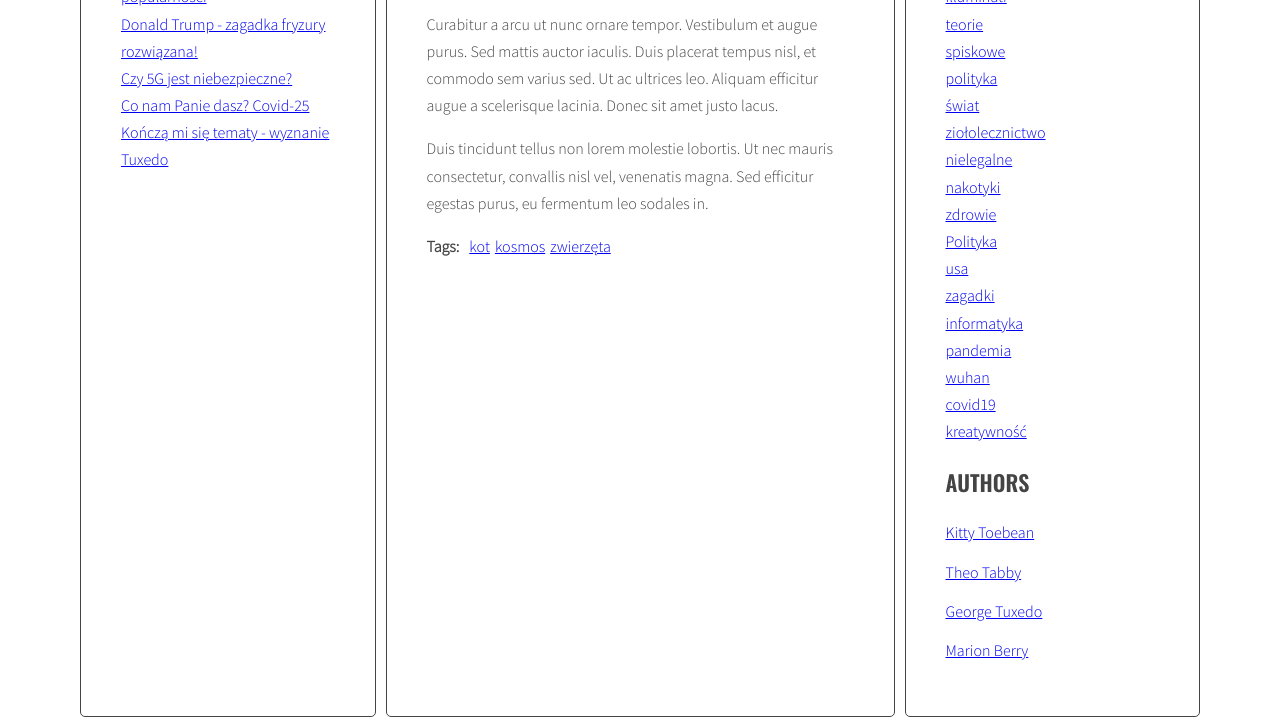
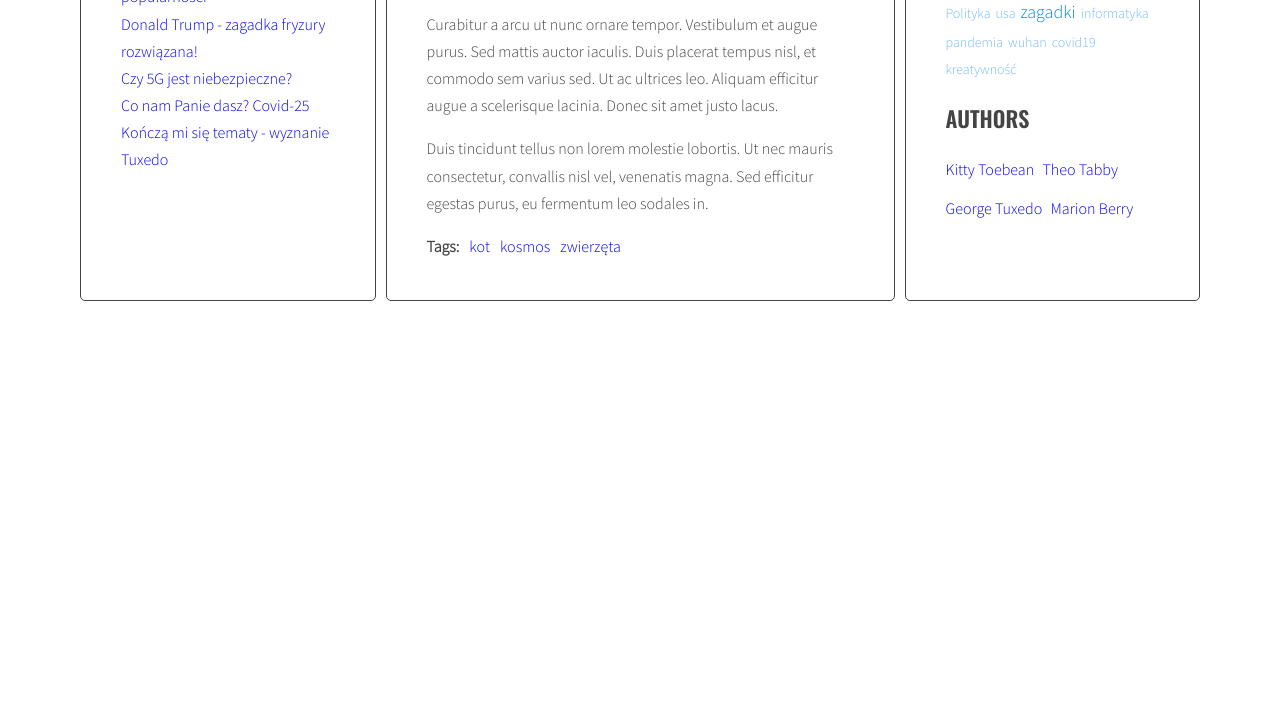
Before and after one commit to villemo90/javascript-blog, a website: page index.html in a window 1280 px wide. Shown: the part 538-1263 px from the top of the page. After the commit the page ends 847 px from the top, so only its background shows below. Drawn offline with nearby package versions, Linux system fonts and the light colour scheme.

Commit message:
Add tag cloud

```diff
--- a/index.html
+++ b/index.html
@@ -31,7 +31,7 @@
             </ul>
           </div>
         </article>
-        <article class="post" id="article-2" data-tags="ziemia teorie_spiskowe nwo" data-author="by Marion Berry">
+        <article class="post" id="article-2" data-tags="kot teorie_spiskowe nwo" data-author="by Marion Berry">
           <h3 class="post-title">Teoria płaskiej ziemi</h3>
           <p class="post-author"></p>
           <div class="post-content">
--- a/js/script.js
+++ b/js/script.js
@@ -44,7 +44,7 @@ const optArticleSelector = '.post',
   optTitleListSelector = '.titles',
   optArticleTagsSelector = '.post-tags .list',
   optArticleAuthorSelector = '.post-author',
-  optTagsListSelector = '.tags .list',
+  optTagsListSelector = '.tags.list',
   optCloudClassCount = 5,
   optCloudClassPrefix = 'tag-size-';
 
@@ -80,22 +80,34 @@ generateTitleLinks();
 // TAGS //
 
 function calculateTagsParams (tags){
-  const params = {max:0, min:999999};
 
-  for(let tag in tags){
-    if(tags[tag] > params.max){
-        params.max = tags[tag];
+  const params = {
+    max: 0,
+    min: 999999,
+  };
+
+  for (let tag in tags) {
+    console.log(tag + ' is used ' + tags[tag] + ' times');
+    if (tags[tag] > params.max) {
+      params.max = tags[tag];
     }
-    if(tags[tag] < params.min){
-        params.min = tags[tag];
+    if (tags[tag] < params.min) {
+      params.min = tags[tag];
     }
   }
-  return (params);
+  return params;
 }
 
-function calculateTagClass (count , params) {
-  console.log('calculateTagClass function is called')
-
+function calculateTagClass(count, params){
+  const normalizedCount = count - params.min;
+  console.log(normalizedCount);
+  const normalizedMax = params.max - params.min;
+  console.log(normalizedMax);
+  const percentage = normalizedCount / normalizedMax;
+  console.log(percentage);
+  const classNumber = Math.floor( percentage * (optCloudClassCount - 1) + 1);
+  console.log(optCloudClassPrefix + classNumber);
+  return optCloudClassPrefix + classNumber;
 }
 
 
@@ -136,7 +148,7 @@ function generateTags(){
   /* END LOOP: for every article: */
 
   /* [NEW] find list of tags in right column */
-  const tagList = document.querySelector('.tags');
+  const tagList = document.querySelector(optTagsListSelector);
 
 
   /* [NEW] create variable for all links HTML code */
@@ -145,15 +157,12 @@ function generateTags(){
   /* NEW START LOOP: for each tag in allTags */
     for(let tag in allTags){
     /* NEW generate code of a link and add it to allTagsHTML*/
-      const tagLinkHTML = '<li><a href="#tag=' + tag + '" class="' + calculateTagClass(allTags[tag], tagsParams) + '"' + '">' + tag + '</a></li>';
+      const tagLinkHTML = '<li><a href="#tag-' + tag + '" class="' + calculateTagClass(allTags[tag], tagsParams) + '"' + '">' + tag + '</a></li>';
       //allTagsHTML += `<li><a href="#tag- ${tag}"><span>${tag} (${allTags[tag]})</span></a></li>`
       allTagsHTML += tagLinkHTML;
     }
-  /* NEW END LOOP: for ach tag in allTagsHTML */
-  /* NEW add html from allTagsHTML to tagList */
   tagList.innerHTML = allTagsHTML;
 }
-
 generateTags();
 
 
--- a/sass/_base.scss
+++ b/sass/_base.scss
@@ -43,6 +43,14 @@
   .active {
     font-weight: bold;
   }
+
+  li {
+    display: inline-block;
+    padding-right: 5px;
+    a {
+      text-decoration: none;
+    }
+  }
 }
 
 .list-horizontal {
@@ -79,3 +87,30 @@
     margin: 0 10px 0 0;
   }
 }
+
+/* Tag cloud */
+
+.tag-size-1 {
+  font-size: 14px;
+  color: #74b9ff;
+}
+
+.tag-size-2 {
+  font-size: 18px;
+  color: #0984e3;
+}
+
+.tag-size-3 {
+  font-size: 22px;
+  color: #a29bfe;
+}
+
+.tag-size-4 {
+  font-size: 25px;
+  color: #6c5ce7;
+}
+
+.tag-size-5 {
+  font-size: 30px;
+  color: #fd79a8;
+}
--- a/sass/_variables.scss
+++ b/sass/_variables.scss
@@ -3,6 +3,7 @@
 $color-light: #fff;
 $color-dark: #444;
 
+
 $font-logo: 'Sacramento', cursive;
 $font-header: 'Oswald', sans-serif;
 $font-text: 'Source Sans Pro', sans-serif;
```
Also changed, not shown: css/style.css, 1 other file.
